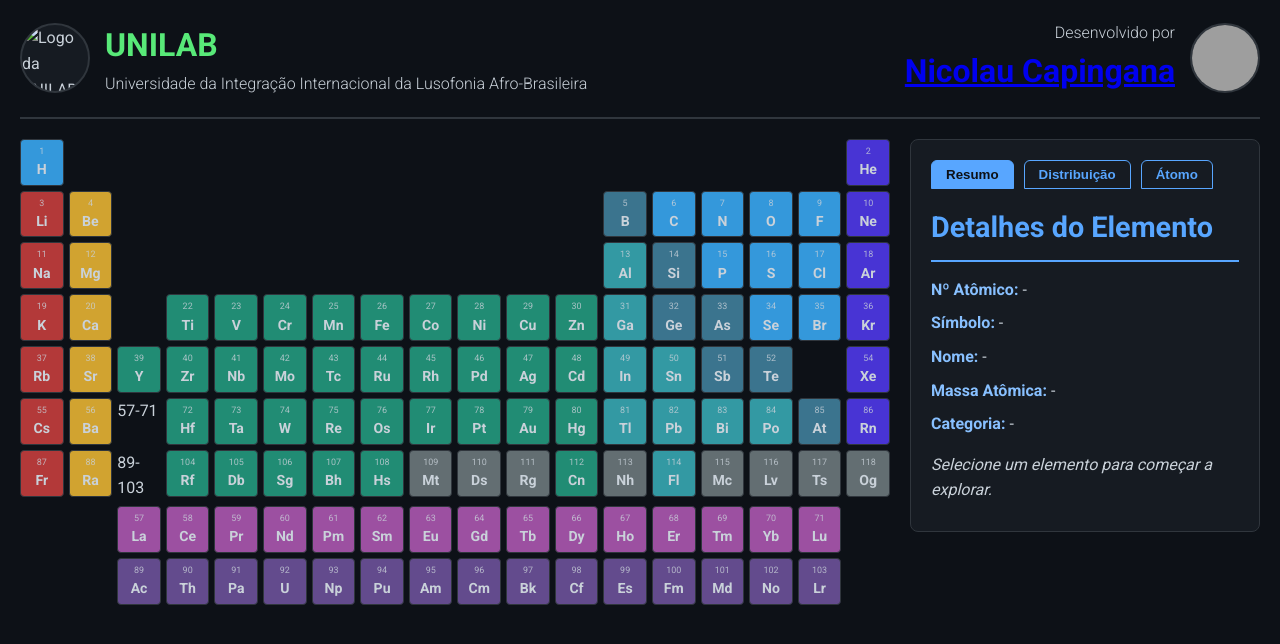
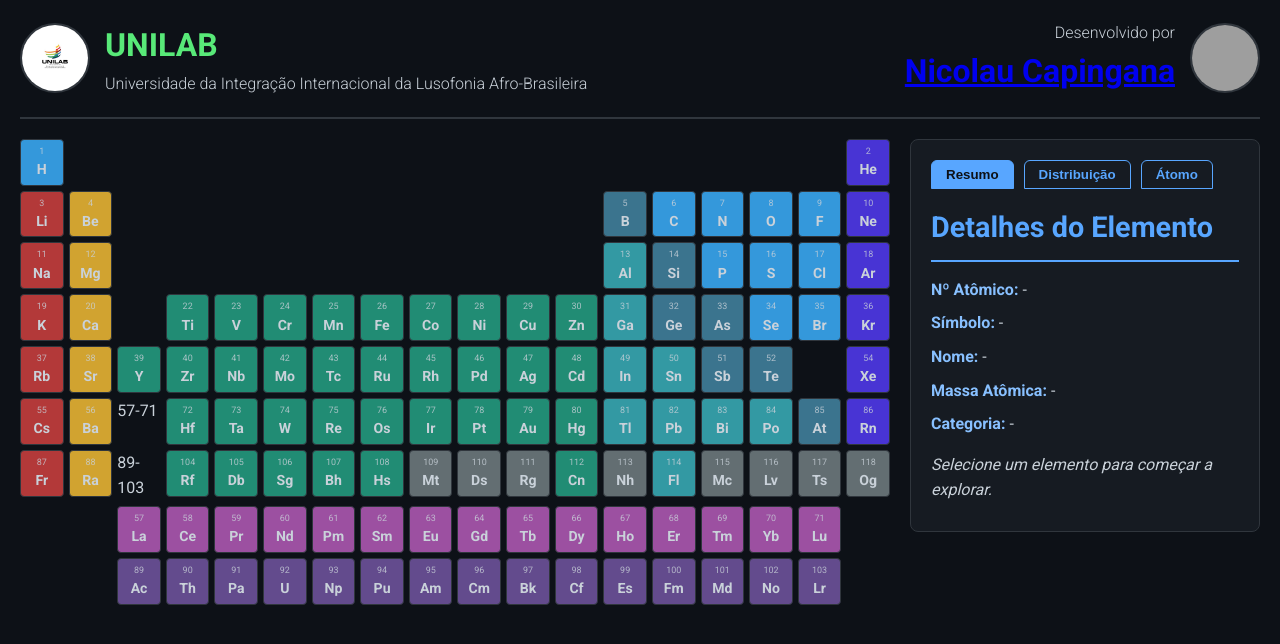
Before and after one commit to Nicolauzeus/Tabela-peri-dica-animada, a plain HTML site: page Tabela/index.html in a window 1280 px wide. Drawn offline with Linux system fonts and the light colour scheme; grey boxes are pictures that could not be loaded.

Commit message:
Update index.html

```diff
--- a/Tabela/index.html
+++ b/Tabela/index.html
@@ -328,7 +328,7 @@
 
     <header class="page-header">
         <div id="unilab-info" class="header-section">
-            <img src="Logo-Unilab.jpg" alt="Logo da UNILAB">
+            <img src="unilab.jpeg" alt="Logo da UNILAB">
             <div>
                 <h1 class="title">UNILAB</h1>
                 <p class="subtitle">Universidade da Integração Internacional da Lusofonia Afro-Brasileira</p>
```
